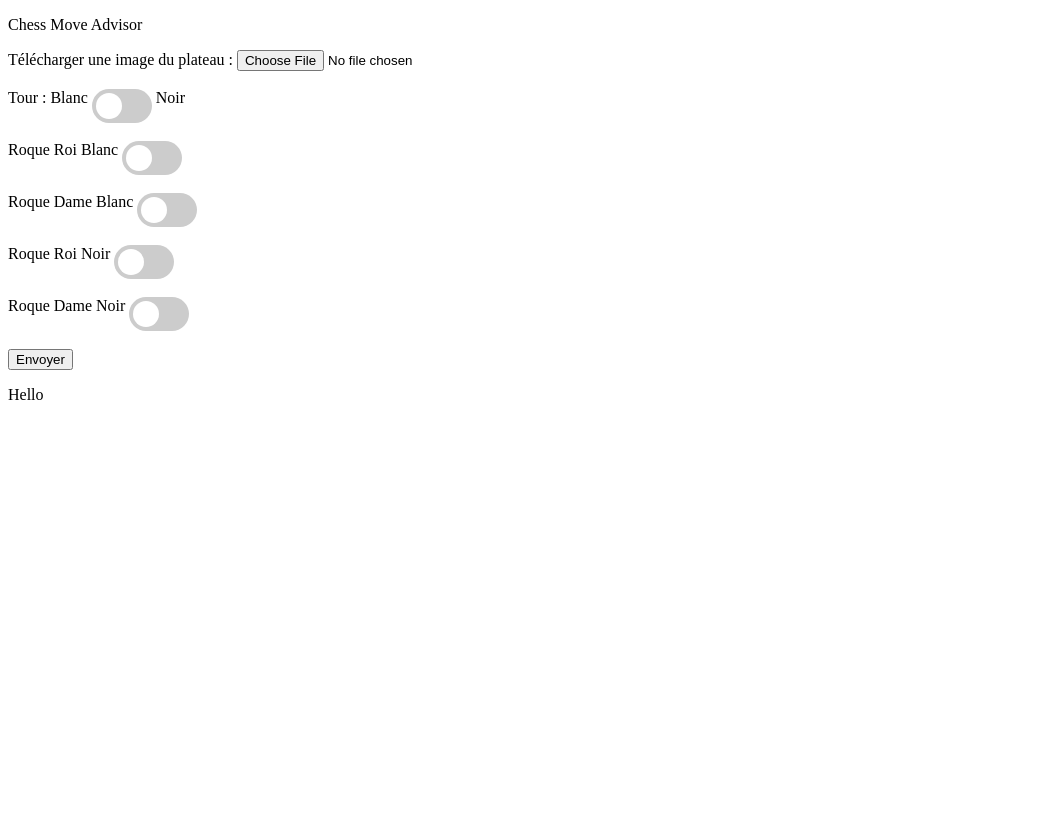
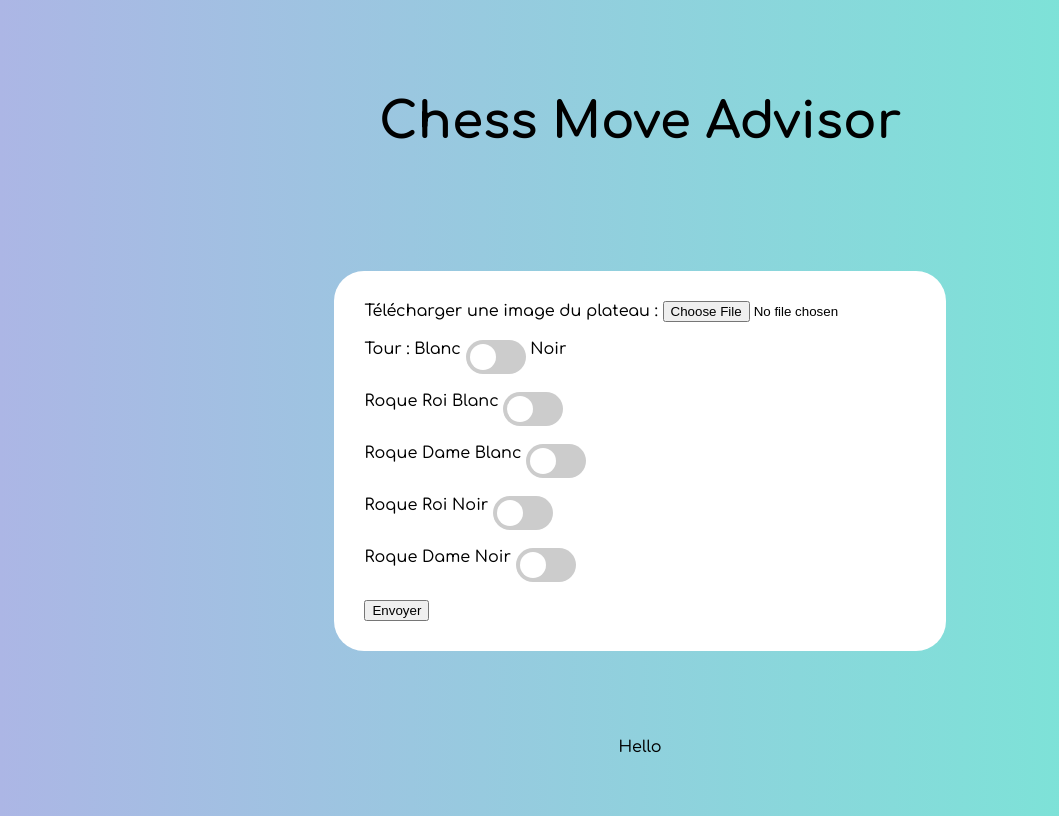
Before and after one commit to RBozoki/ChessMoveAdvisor, a Flask app: page / in a window 1280 px wide. Shown: the whole page, without its empty margins (0-1059 px from the left). Before the commit the page ends 400 px from the top, so only its background shows below. Run offline with Flask 3, Linux system fonts and the light colour scheme.

Commit message:
basic css styling

```diff
--- a/src/static/style.css
+++ b/src/static/style.css
@@ -1,3 +1,47 @@
+body {
+  font-family: "Comfortaa", sans-serif;
+  font-weight: 500;
+
+  background: #74ebd5;  /* fallback for old browsers */
+  background: -webkit-linear-gradient(to right, #ACB6E5, #74ebd5);  /* Chrome 10-25, Safari 5.1-6 */
+  background: linear-gradient(to right, #ACB6E5, #74ebd5); /* W3C, IE 10+/ Edge, Firefox 16+, Chrome 26+, Opera 12+, Safari 7+ */
+}
+
+
+.container {
+    display: flex;
+    flex-direction: column;
+    justify-content: space-around;
+    height: 100vh;
+}
+
+.section_container {
+    display: flex;
+    justify-content: center;
+}
+
+header {
+    font-size: 50px;
+    font-weight: 700;
+}
+
+#form_container {
+    background-color: white;
+    width: max-content;
+    padding: 30px;
+    border-radius: 30px;
+}
+
+section {
+    display: flex;
+    justify-content: center;
+}
+
+
+
+
+
+
 .switch {
     position: relative;
     display: inline-block;
--- a/src/templates/index.html
+++ b/src/templates/index.html
@@ -5,13 +5,22 @@
     <meta name="viewport" content="width=device-width, initial-scale=1.0">
     <title>Chess Move Advisor</title>
 
+    <link rel="preconnect" href="https://fonts.googleapis.com">
+    <link rel="preconnect" href="https://fonts.gstatic.com" crossorigin>
+    <link href="https://fonts.googleapis.com/css2?family=Comfortaa:wght@300..700&display=swap" rel="stylesheet">
+
     <link rel="stylesheet" type="text/css" href="{{ url_for('static', filename='style.css') }}">
 </head>
 <body>
+    <div class="container">
     <header>
+        <div class="section_container">
             <p>Chess Move Advisor</p>
+        </div>
     </header>
+
     <section>
+        <div id="form_container" class="section_container">
             <form action="/process" method="POST" enctype="multipart/form-data">
                 <label for="image">Télécharger une image du plateau :</label>
                 <input type="file" id="image" name="image" accept="image/*" required><br><br>
@@ -49,9 +58,13 @@
 
                 <input type="submit" value="Envoyer">
             </form>
+        </div>
     </section>
     <footer>
+        <div class="section_container">
             <p>Hello</p>
+        </div>
     </footer>
+    </div>
 </body>
 </html>
```
Lines whose indentation alone changed are shown as unchanged.
